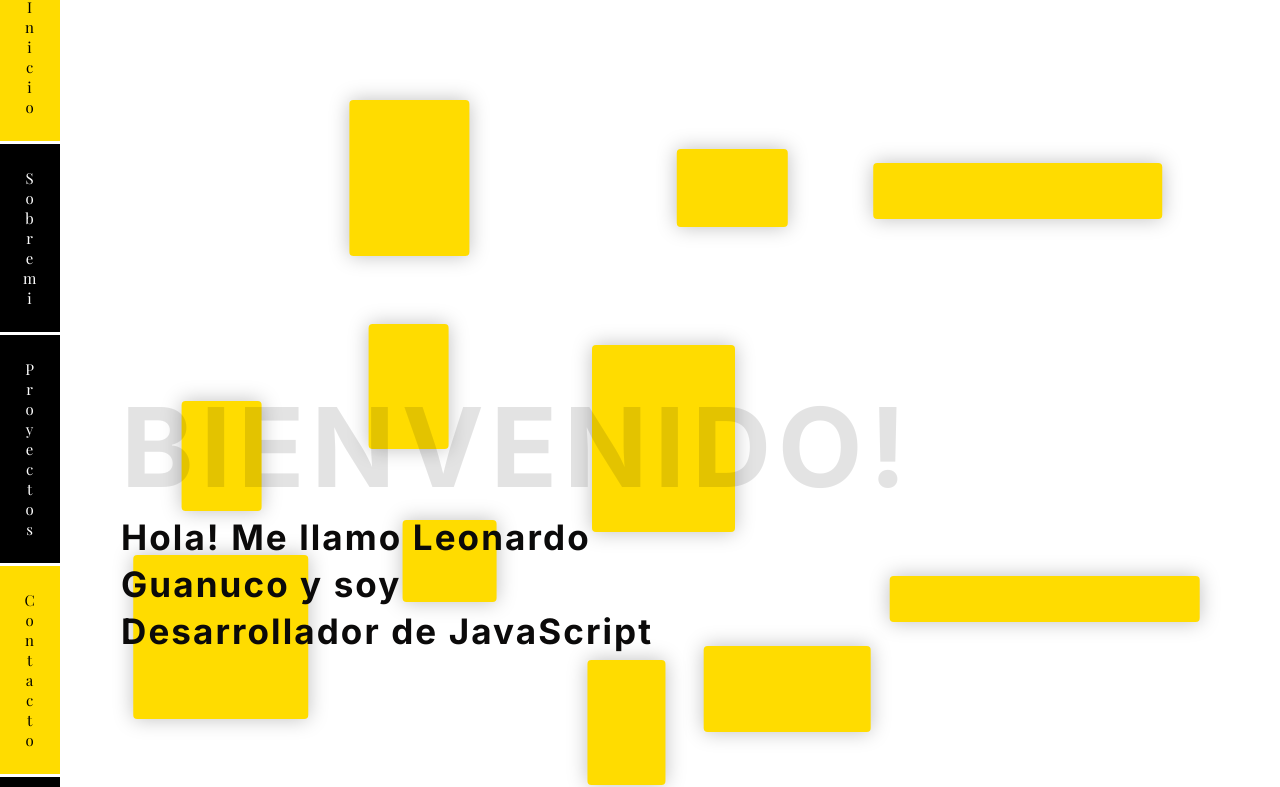
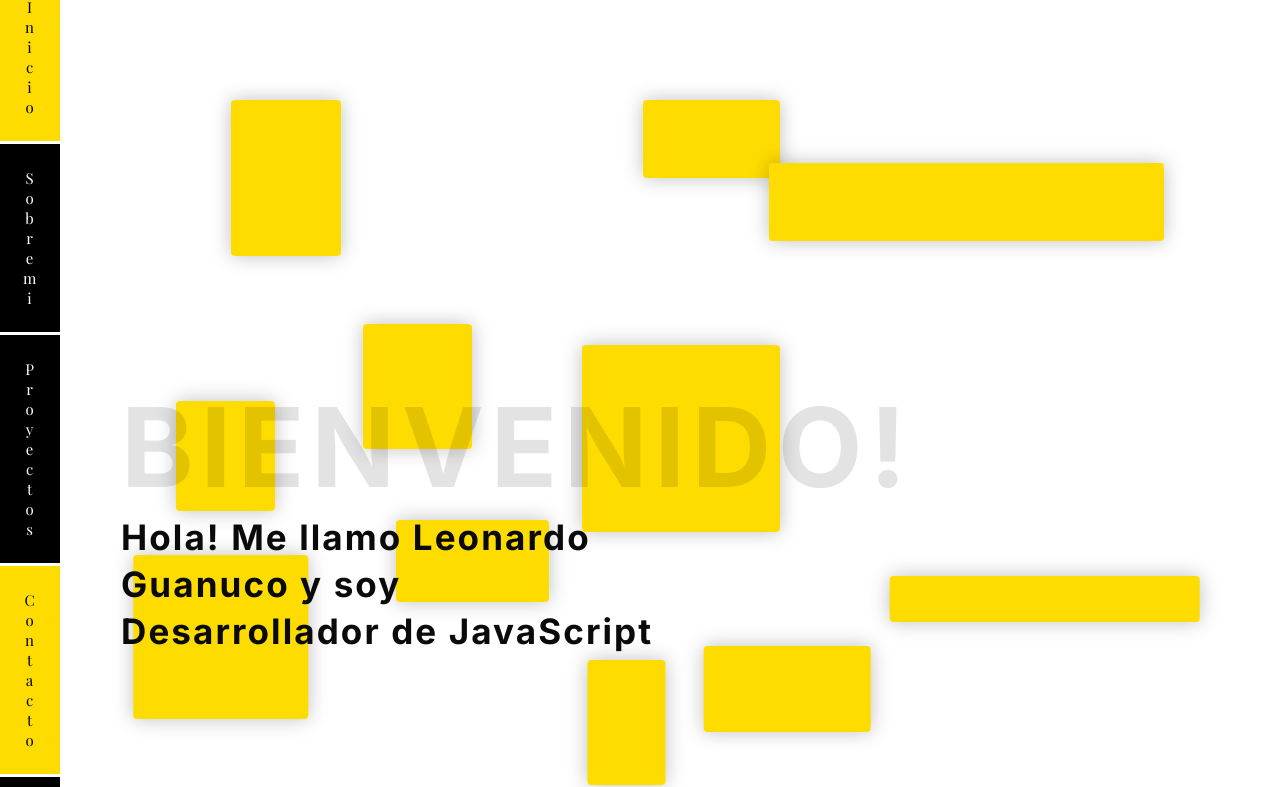
Before and after one commit to Leonardo-G/portafolio, a Next.js app: page / in a window 1280 px wide. Shown: the top 787 px of the page. Built offline with nearby package versions, Linux system fonts and the light colour scheme.

Commit message:
styled components added

```diff
--- a/components/UI/Nav.tsx
+++ b/components/UI/Nav.tsx
@@ -65,15 +65,11 @@ export const Nav = () => {
                 <p>o</p>
             </a>
             <div className={ styles.enlace__redes }>
-                <Link href="https://www.linkedin.com/in/leonardo-guanuco-frontend/">
-                    <a target="_blank" rel="noopener noreferrer"  className={ styles['icon--redes'] }>
+                <Link href="https://www.linkedin.com/in/leonardo-guanuco-frontend/" target="_blank" rel="noopener noreferrer"  className={ styles['icon--redes'] }>
                         <FontAwesomeIcon icon={ faLinkedin }/>
-                    </a>
                 </Link>
-                <Link href="https://github.com/Leonardo-G">
-                    <a target="_blank" rel="noopener noreferrer" className={ styles['icon--redes'] }>
-                        <FontAwesomeIcon icon={ faGithub }/>
-                    </a>
+                <Link href="https://github.com/Leonardo-G" target="_blank" rel="noopener noreferrer" className={ styles['icon--redes'] }>
+                    <FontAwesomeIcon icon={ faGithub }/>
                 </Link>
             </div>
         </div>
--- a/components/UI/Proyecto.tsx
+++ b/components/UI/Proyecto.tsx
@@ -23,18 +23,24 @@ export const Proyecto: FC<Props> = ({ proyecto: { img, titulo, conocimientos, he
                 <div className={ styles.proyecto__buttons }>
                     {
                         repositorio &&
-                        <Link href={ repositorio }>
-                            <a target="_blank" rel="noopener noreferrer" className={ styles['proyecto__buttons--href'] }>
-                                <FontAwesomeIcon icon={ faGithub }/>
-                            </a>
+                        <Link
+                            href={ repositorio }
+                            target="_blank"
+                            rel="noopener noreferrer"
+                            className={ styles['proyecto__buttons--href'] }
+                        >
+                            <FontAwesomeIcon icon={ faGithub }/>
                         </Link>
                     }
                     {
                         url &&
-                        <Link href={ url }>
-                            <a target="_blank" rel="noopener noreferrer" className={ styles['proyecto__buttons--href'] }>
-                                <FontAwesomeIcon icon={ faGlobe }/>
-                            </a>
+                        <Link
+                            href={ url }
+                            target="_blank"
+                            rel="noopener noreferrer"
+                            className={ styles['proyecto__buttons--href'] }
+                        >
+                            <FontAwesomeIcon icon={ faGlobe }/>
                         </Link>
                     }
                 </div>
--- a/components/section/Portada.tsx
+++ b/components/section/Portada.tsx
@@ -1,10 +1,10 @@
 import React, { useContext, useEffect, useState } from 'react';
-import Image from 'next/image';
 
 import { useInView } from 'react-intersection-observer';
 import { UIContext } from '../../context/UI/UIContext';
 
 import styles from "../../styles/section/Portada.module.css";
+import { BoxWhite } from '../../styled/ui';
 
 export const Portada = () => {
 
@@ -33,13 +33,46 @@ export const Portada = () => {
                 <p>BIENVENIDO!</p>
                 <h1>Hola! Me llamo Leonardo Guanuco y soy Desarrollador de JavaScript</h1>
             </div>
-            <div className={`${ styles.caja } ${ styles.caja_1 } ${ isOn && styles['caja--on'] }`}></div>
-            <div className={`${ styles.caja } ${ styles.caja_2 } ${ isOn && styles['caja--on'] }`}></div>
-            <div className={`${ styles.caja } ${ styles.caja_3 } ${ isOn && styles['caja--on'] }`}></div>
-            <div className={`${ styles.caja } ${ styles.caja_4 } ${ isOn && styles['caja--on'] }`}></div>
-            <div className={`${ styles.caja } ${ styles.caja_5 } ${ isOn && styles['caja--on'] }`}></div>
-            <div className={`${ styles.caja } ${ styles.caja_6 } ${ isOn && styles['caja--on'] }`}></div>
-            <div className={`${ styles.caja } ${ styles.caja_7 } ${ isOn && styles['caja--on'] }`}></div>
+            <BoxWhite
+                height={ 156 }
+                width="10%"
+                left="10%"
+            ></BoxWhite>
+            <BoxWhite
+                height={ 78 }
+                width="12.5%"
+                right="40%"
+            ></BoxWhite>
+            <BoxWhite
+                height={ 78 }
+                width="36%"
+                right="5%"
+                top='9%'
+            ></BoxWhite>
+            <BoxWhite
+                height={ 110 }
+                width="9%"
+                top="43%"
+                left='5%'
+            ></BoxWhite>
+            <BoxWhite
+                height={ 125 }
+                width="10%"
+                top="32%"
+                left='22%'
+            ></BoxWhite>
+            <BoxWhite
+                height={ 82 }
+                width="14%"
+                top="60%"
+                left='25%'
+            ></BoxWhite>
+            <BoxWhite
+                height={ 187 }
+                width="18%"
+                top="35%"
+                left='42%'
+            ></BoxWhite>
             <div className={`${ styles.caja } ${ styles.caja_8 } ${ isOn && styles['caja--on'] }`}></div>
             <div className={`${ styles.caja } ${ styles.caja_9 } ${ isOn && styles['caja--on'] }`}></div>
             <div className={`${ styles.caja } ${ styles.caja_10 } ${ isOn && styles['caja--on'] }`}></div>
--- a/next.config.js
+++ b/next.config.js
@@ -3,6 +3,9 @@ const isProd = process.env.NODE_ENV === 'production'
 const nextConfig = {
   reactStrictMode: true,
   swcMinify: true,
+  compiler: {
+    styledComponents: true
+  }
 }
 
 module.exports = nextConfig
--- /dev/null
+++ b/styled/ui.ts
@@ -0,0 +1,36 @@
+import styled from "styled-components";
+
+export const BoxWhite = styled.div`
+    border-radius: 4px;
+    position: absolute;
+    background-color: #FFDC00;
+    box-shadow: 0px 0px 20px rgba(0, 0, 0, 0.25);
+    width: ${ ({ width }: {
+        width: string;
+        height: number;
+        top?: string;
+        left?: string;
+        right?: string;
+        bottom?: string;
+        hover?: boolean;
+    }) => width && `${ width }` };
+    transition: all ease .5s;
+    height: ${ ({ height }) => `${ height }px` };
+    top: ${ ({ top }) => top && top };
+    left: ${ ({ left }) => left && left };
+    right: ${ ({ right }) => right && right };
+    bottom: ${ ({ bottom }) => bottom && bottom };
+
+    @media (max-width: 920px){
+
+    }
+
+    @media (max-width: 720px){
+        height: ${ ({ height }) => `${ height * 0.62 }px` };
+    }
+
+    &:hover{
+        transform: scale(90%);
+        transition: all ease .5s;
+    }
+`
--- a/styles/section/Portada.module.css
+++ b/styles/section/Portada.module.css
@@ -37,7 +37,6 @@
     background-color: #FFDC00;
     box-shadow: 0px 0px 20px rgba(0, 0, 0, 0.25);
     transition: 1s all ease;
-    transform: translateX(0%);
     transform: translateY(200%);
 }
 
@@ -65,7 +64,6 @@
     top: 7%;
     right: 40%;
     box-shadow: 0px 0px 20px rgba(0, 0, 0, 0.25);
-    border-radius: 4px;
 }
 
 .caja_3{
```
Also changed, not shown: package.json (+7 -5 lines), styled/globals.ts (added), 1 other file (tests, documents, lock files or other folders).
